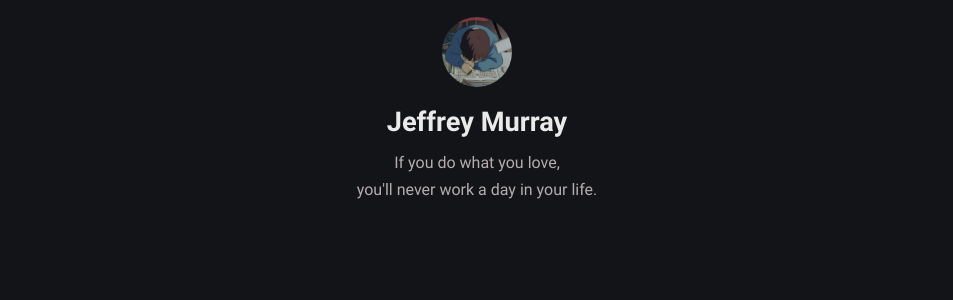
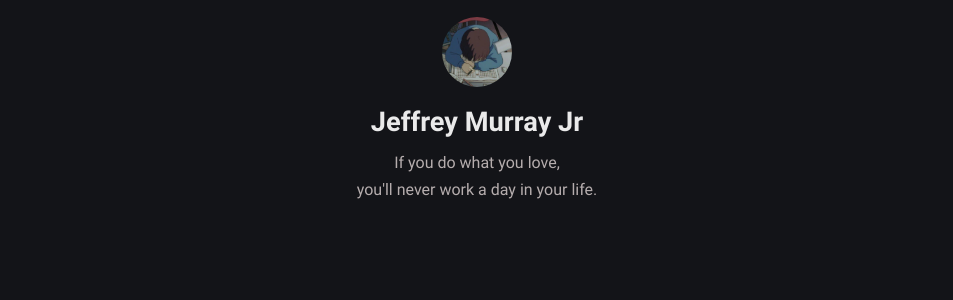
Before and after one commit to jeffmur/dev, a Jekyll site: the page built from index.md, in a window 1280 px wide. Shown: the part 151-451 px from the top of the page, without its empty margins (163-1116 px from the left). Built offline with Jekyll 4.4.1, drawn with Linux system fonts in a browser that asks for light colours.

Commit message:
Update odp for pages

```diff
--- a/_config.yml
+++ b/_config.yml
@@ -11,7 +11,7 @@ mode: dark # default theme "dark" | "light"
 
 # Profile settings
 author:
-  name: Jeffrey Murray # author name
+  name: Jeffrey Murray Jr # author name
   bio: >- # tell to the world
     If you do what you love,<br>you'll never work a day in your life.
   username: jeffmur
--- a/_includes/header.html
+++ b/_includes/header.html
@@ -58,15 +58,15 @@
   <meta property="fb:app_id" content="{{ site.fb_appid }}" />
   <meta
     property="og:site_name"
-    content="{% if page.title %}{{ page.title | escape }} | {{
-      site.author.name
-    }}{% else %}{{ site.url | remove: 'https://' }}{% endif %}"
+    content="{{ site.url | remove: 'https://' }}"
   />
   <meta
     property="og:title"
-    content="{% if page.title %}{{ page.title | escape }} | {{
-      site.author.name
-    }}{% else %}{{ site.title | escape }}{% endif %}"
+    content="
+    {% if page.title %}
+      {{ page.title | escape }}
+    {% else %}
+      {{ site.title | escape }}{% endif %}"
   />
   {% if page.location %}
   <meta property="og:type" content="article" />
```
